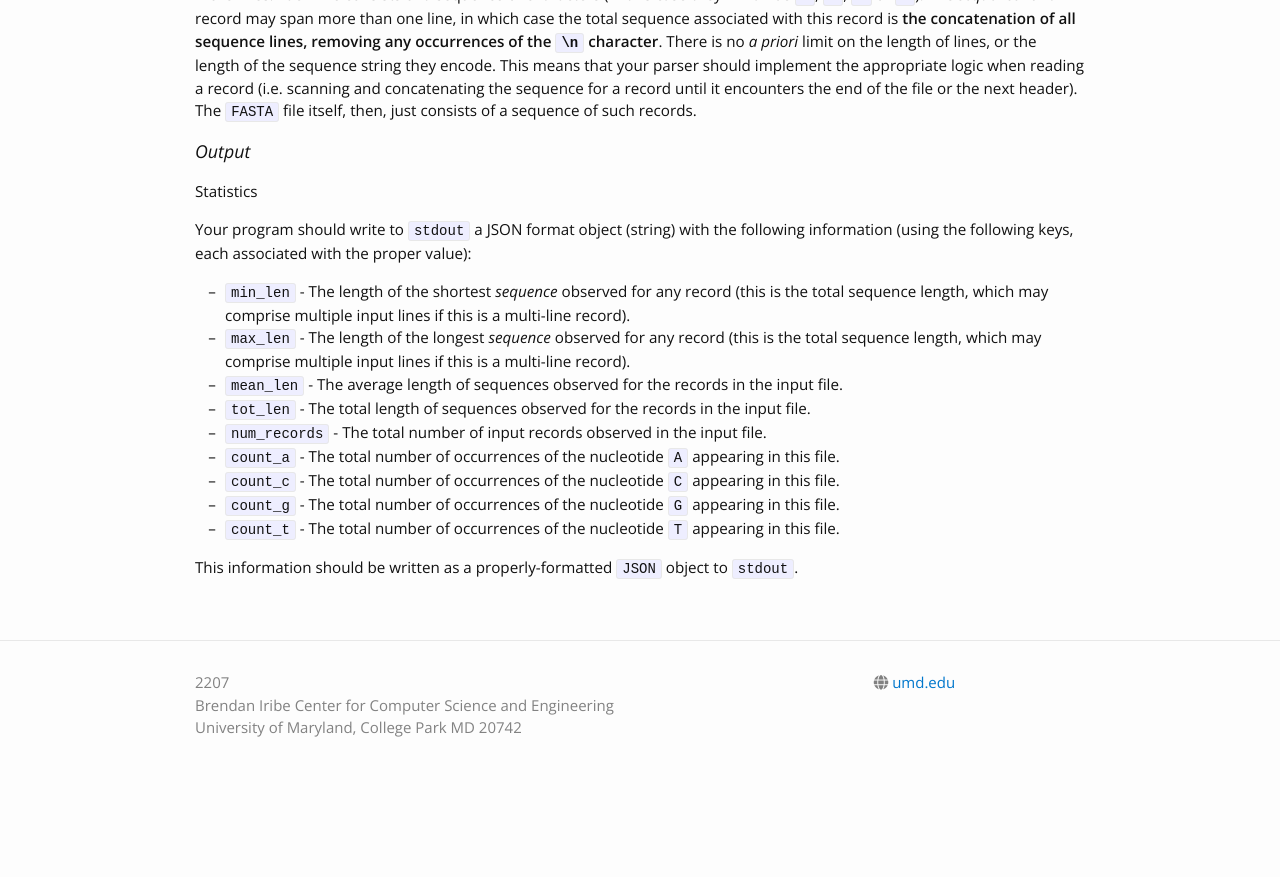
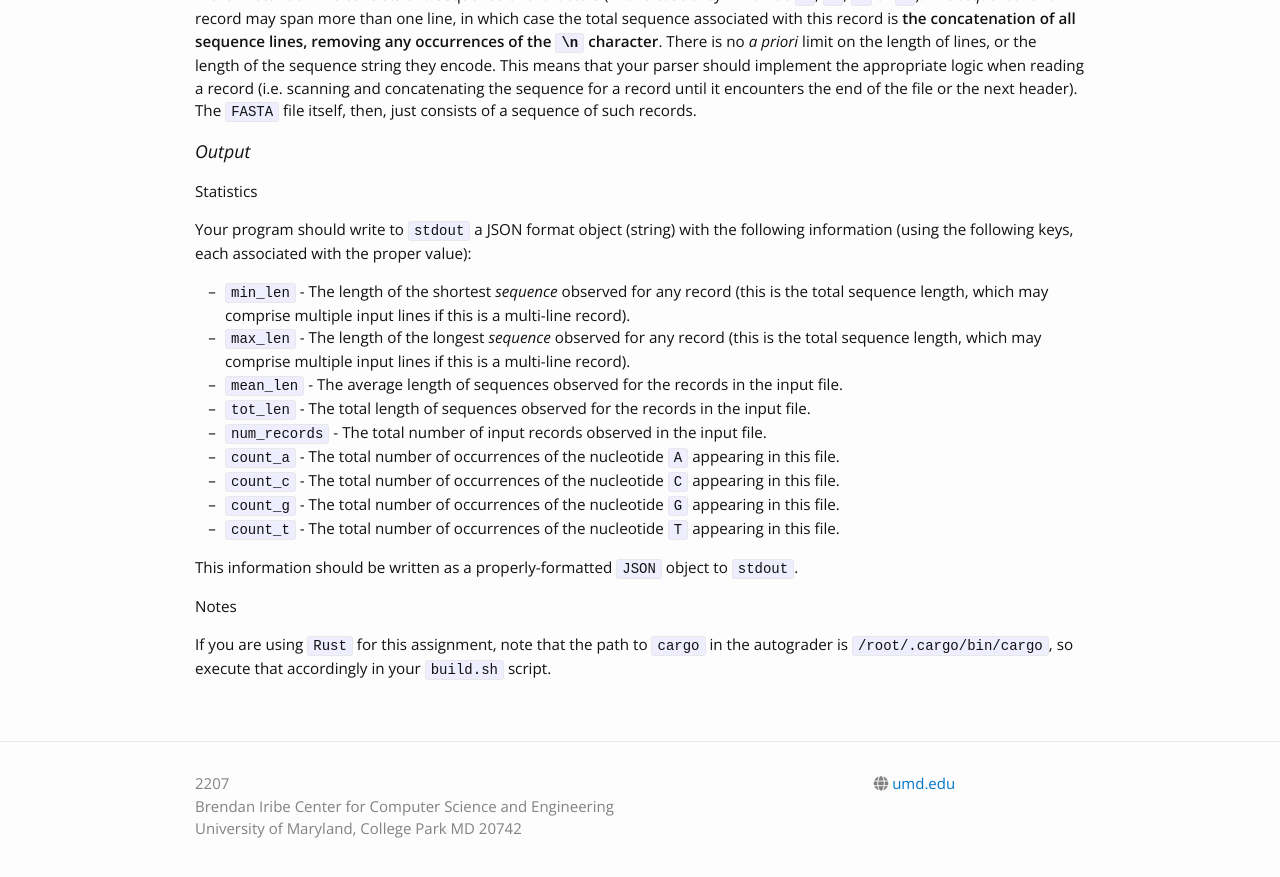
Before and after one commit to umd-cmsc423/f2024, a Jekyll site: the page built from _assignments/01_intro_assignment.md, in a window 1280 px wide and 900 px high, scrolled down 1928 px. Shown: the top 877 px of the window. Built offline with Jekyll 4.4.1, drawn with Linux system fonts in a browser that asks for light colours; nearby versions of some CDN libraries; before the commit the page ends 2727 px from its top, so only the background shows below that.

Commit message:
mention path

```diff
--- a/_assignments/01_intro_assignment.md
+++ b/_assignments/01_intro_assignment.md
@@ -72,3 +72,8 @@ Your program should write to `stdout` a JSON format object (string) with the fol
 * `count_t` - The total number of occurrences of the nucleotide `T` appearing in this file.
 
 This information should be written as a properly-formatted `JSON` object to `stdout`.
+
+#### Notes
+
+If you are using `Rust` for this assignment, note that the path to `cargo` in the autograder is `/root/.cargo/bin/cargo`, so execute that
+accordingly in your `build.sh` script.
```
